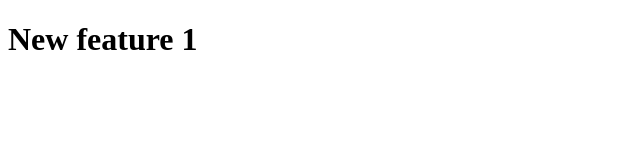
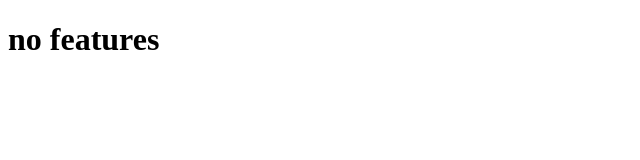
Before and after one commit to ugyentring/git-feature, a plain HTML site: page feature.html in a window 1280 px wide. Shown: the whole page, without its empty margins (0-640 px from the left). Drawn offline with Linux system fonts and the light colour scheme.

```diff
--- a/feature.html
+++ b/feature.html
@@ -6,6 +6,6 @@
     <title>Document</title>
   </head>
   <body>
-    <h1>New feature 1</h1>
+    <h1>no features</h1>
   </body>
 </html>
```
